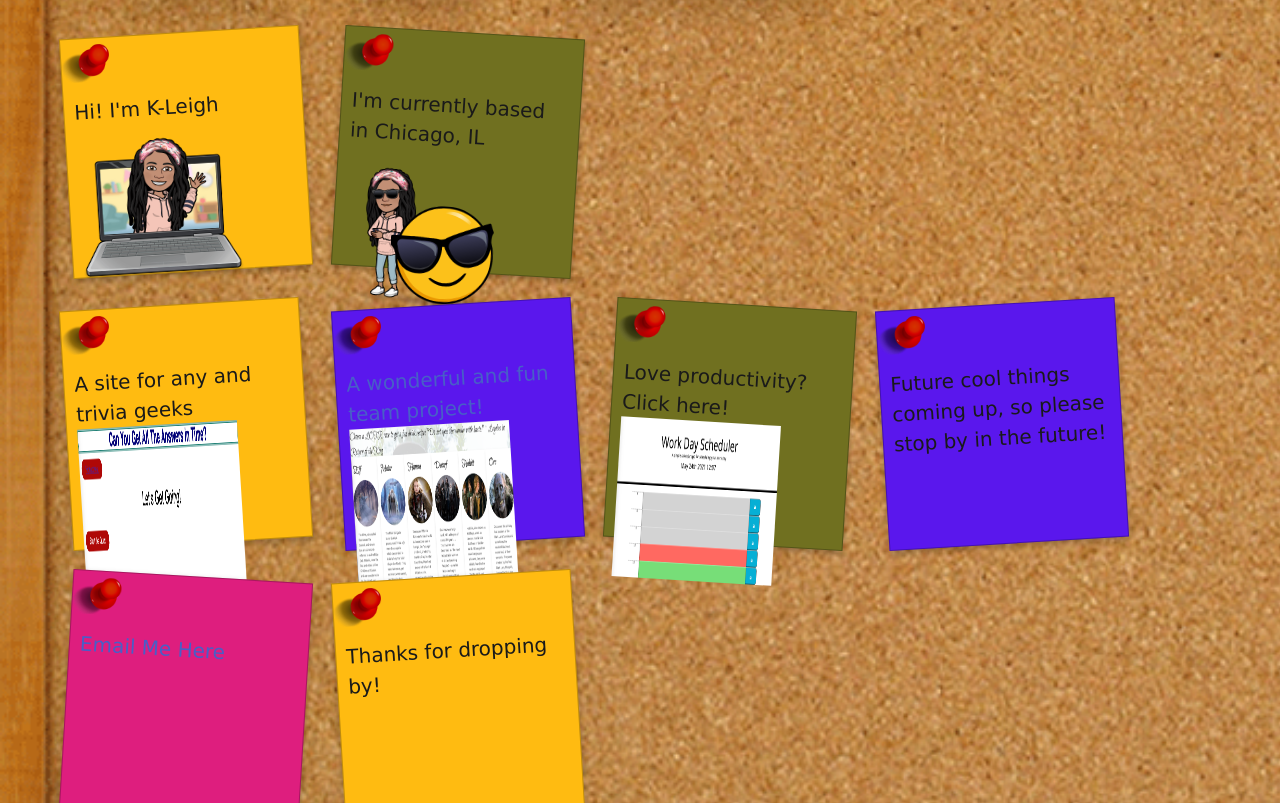
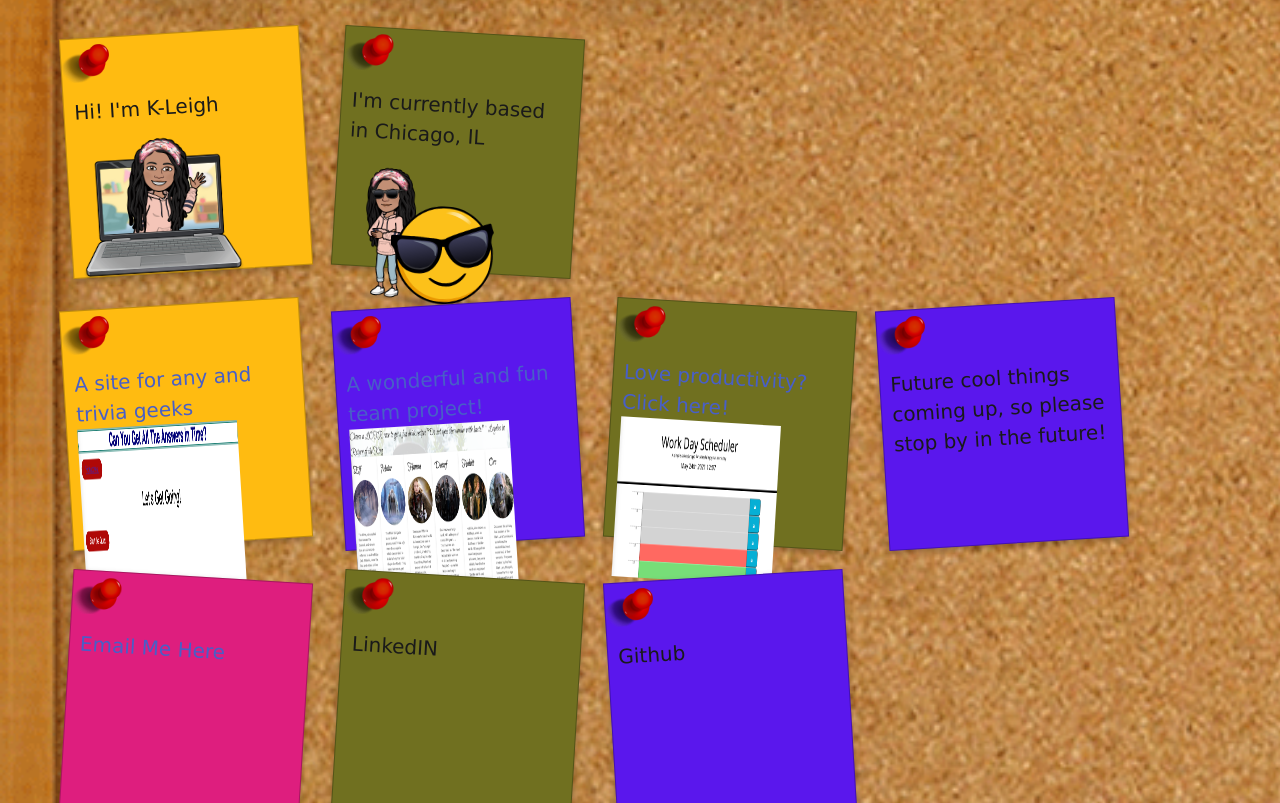
Before and after one commit to KristaMarbury/My-Calling-Card, a plain HTML site: page index.html in a window 1280 px wide. Shown: the part 149-952 px from the top of the page. Drawn offline with nearby package versions, Linux system fonts and the light colour scheme; a web font is replaced by a local one.

Commit message:
want to use js will see what i can do

```diff
--- a/index.html
+++ b/index.html
@@ -51,15 +51,15 @@
         <section id="projects" class="projects is-full">
         <article class=" note sticky1">
             <div class="pin"></div>
-            <div class="text"><a href="https://kristamarbury.github.io/CodeQuiz"></a>A site for any and trivia geeks<img src="./assets/images/codequiz.png"></div>
+            <div class="text"><a href="https://kristamarbury.github.io/CodeQuiz">A site for any and trivia geeks</a><img src="./assets/images/codequiz.png"></div>
         </article>
-        <article class="note sticky3">
+        <article class="note is-clickable sticky3">
             <div class="pin"></div>
             <div class="text"><a href="https://team-one-to-rule-them-all.github.io/projectone/">A wonderful and fun team project!</a><img src="./assets/images/teamoneLOTR.png" alt="picture of LOTR theme site"> </div>
         </article>
         <article class="note sticky0">
             <div class="pin"></div>
-            <div class="text"> <a href="https://kristamarbury.github.io/WorkDayScheduler/"></a>Love productivity? Click here! <img src="./assets/images/workdaysched.png" alt="picture of workday scheduler site"></div>
+            <div class="text"><a href="https://kristamarbury.github.io/WorkDayScheduler/">Love productivity? Click here!</a><img src="./assets/images/workdaysched.png" alt="picture of workday scheduler site"></div>
         </article>
         <article class="note sticky3">
             <div class="pin"></div>
@@ -73,14 +73,22 @@
             <div class="pin"></div>
             <div class="text"><a href="mailto:laetaiustus@gmail.com"> Email Me Here </a> </div>
         </article>
+        <article class="note sticky0">
+            <div class="pin"></div>
+            <div class="text">LinkedIN</div>
+        </article>
+        <article class="note sticky3">
+            <div class="pin"></div>
+            <div class="text">Github</div>
+        </article>
+        </section>
+
+        <!-- End of page -->
         <article class="note sticky1">
             <div class="pin"></div>
             <div class="text">Thanks for dropping by!</div>
         </article>
-        </section>
-
-        <!-- End of page -->
-        <article class="note sticky0">
+        <article class="note sticky2">
             <div class="pin"></div>
             <div class="text">Made with <span role="img" aria-label="heart">❤️</span> and Kombucha <img
                     src="assets/images/codingk.png"></div>
```
Also changed, not shown: assets/script.js (added).
